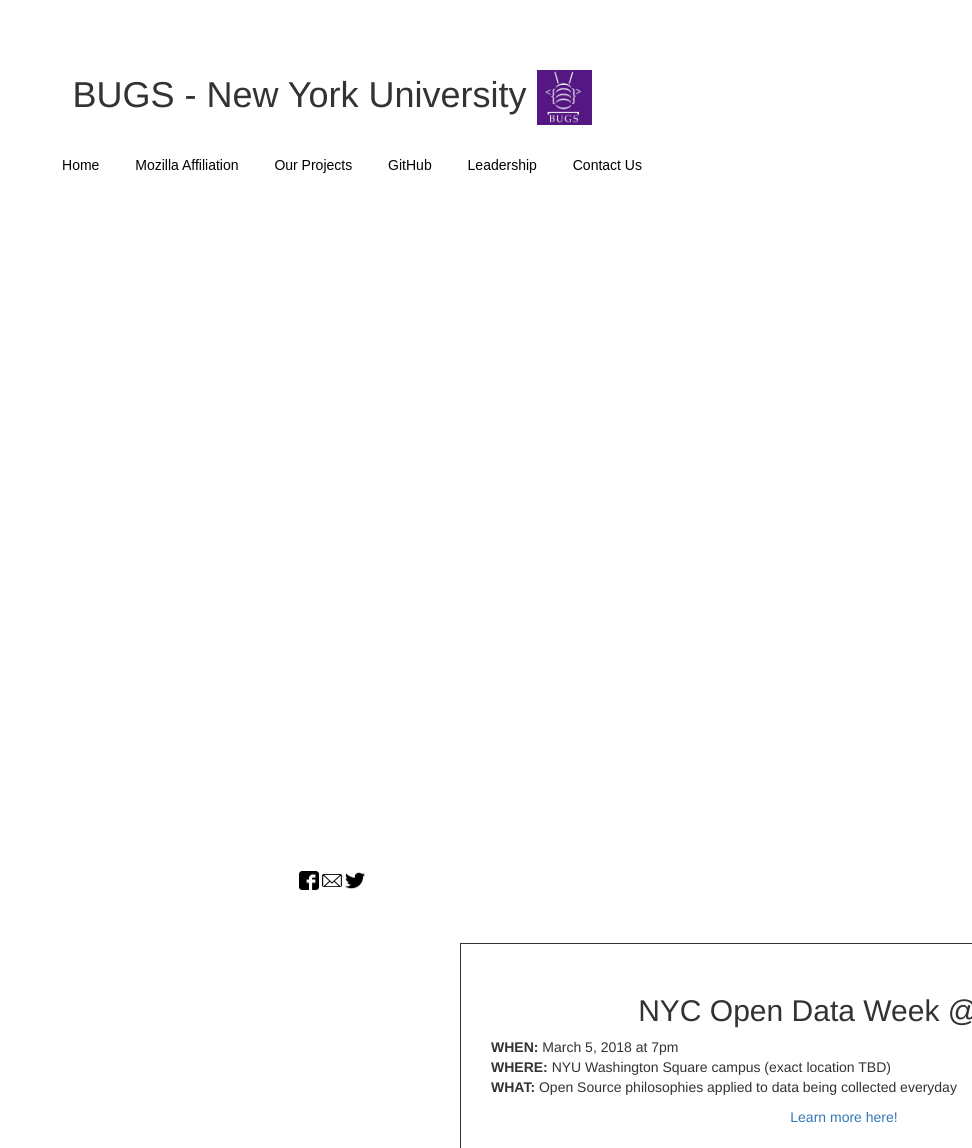
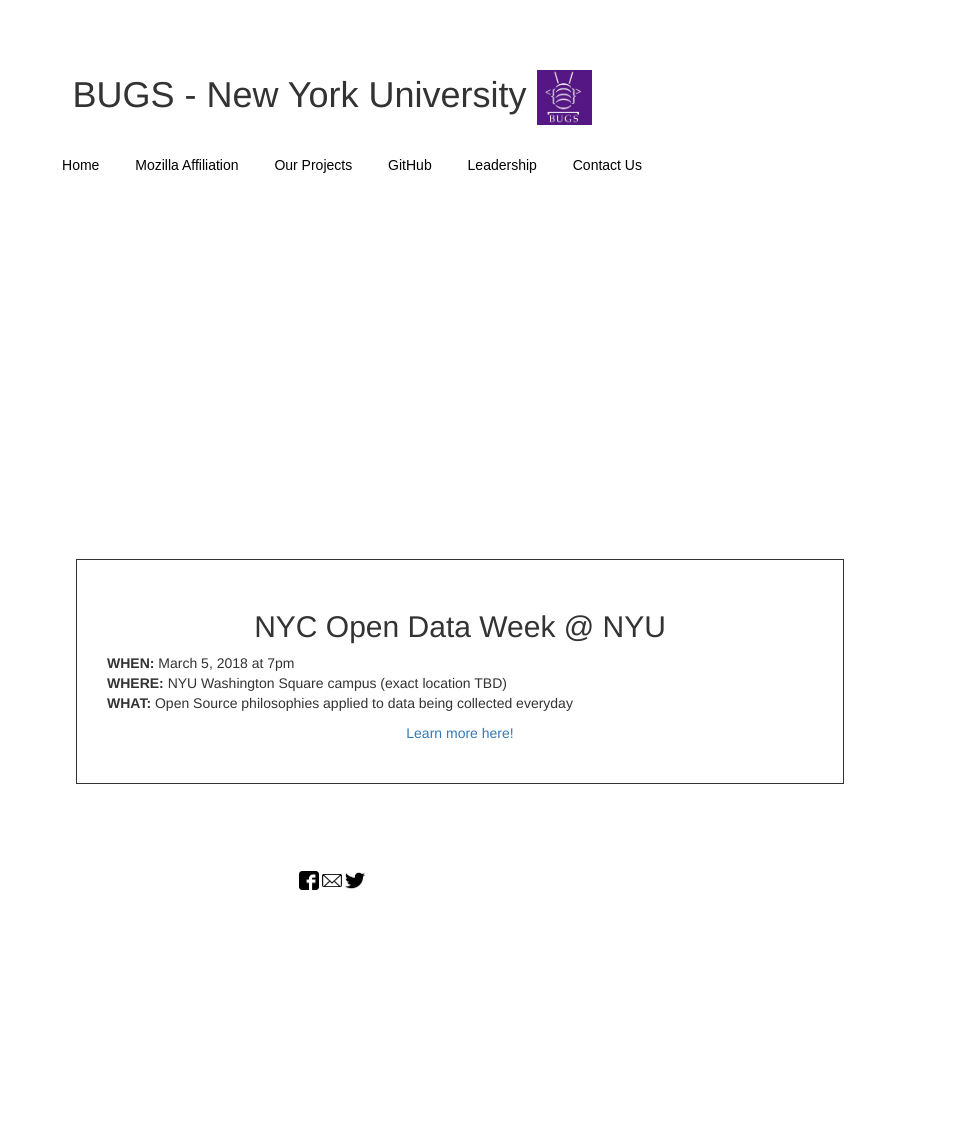
Before and after one commit to BUGS-NYU/bugs-nyu.github.io-old, a Jekyll site: the page built from index.html, in a window 1280 px wide. Shown: the top 1148 px of the page, without its empty margins (308-1280 px from the left). Built offline with Jekyll 4.4.1, drawn with Linux system fonts in a browser that asks for light colours; grey boxes are pictures that could not be loaded.

Commit message:
styling changes to open data

```diff
--- a/index.html
+++ b/index.html
@@ -2,7 +2,7 @@
 layout: default
 ---
 
-	<div style="margin: 60%; padding: 30px; width: 60%; border: 1px solid;">
+	<div style="margin: 30%; padding: 30px; width: 60%; border: 1px solid;">
 	<h2 style="text-align: center;">NYC Open Data Week @ NYU</h2>
 	<p>
 		<strong>WHEN:</strong> March 5, 2018 at 7pm<br>
```
